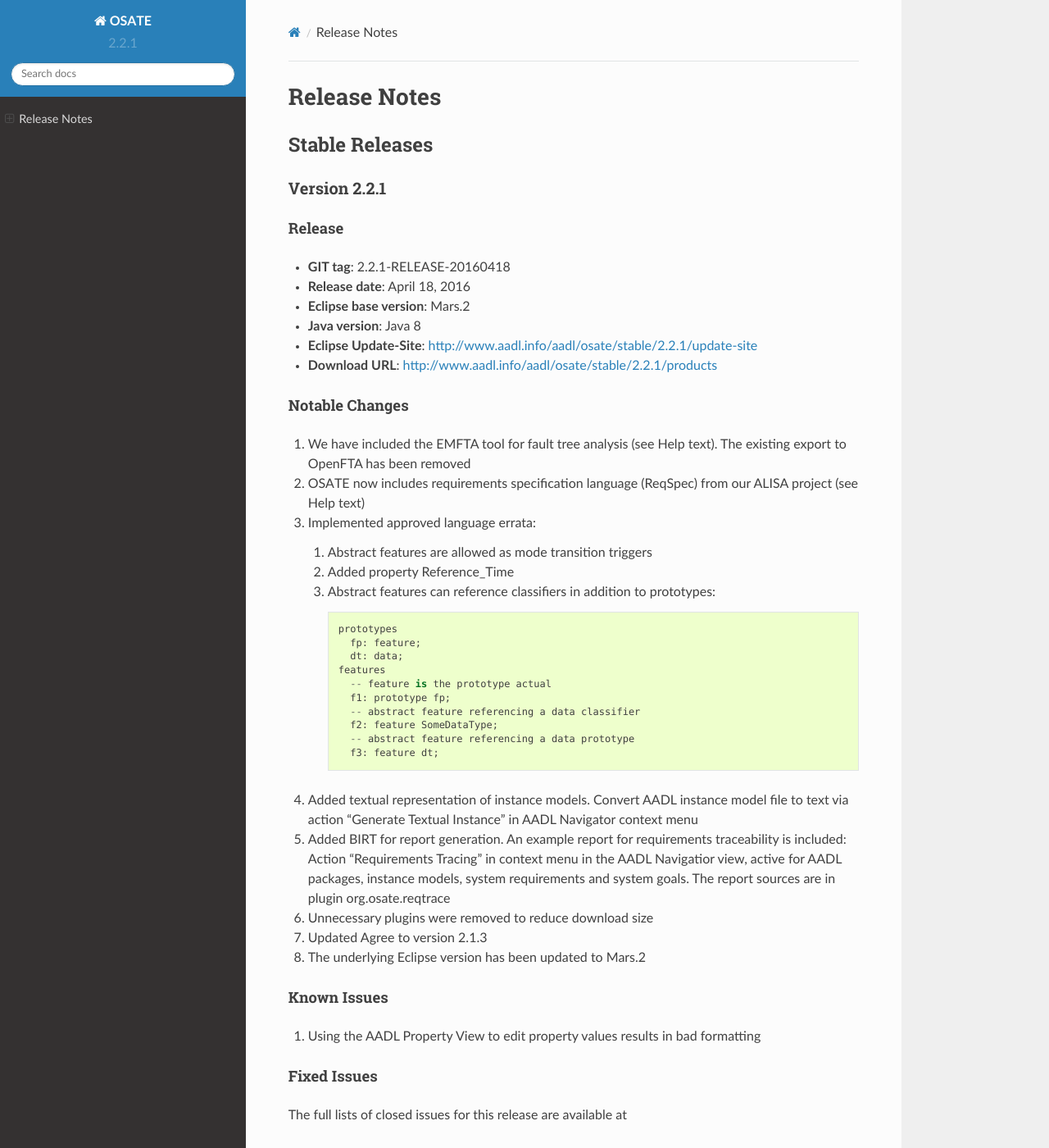
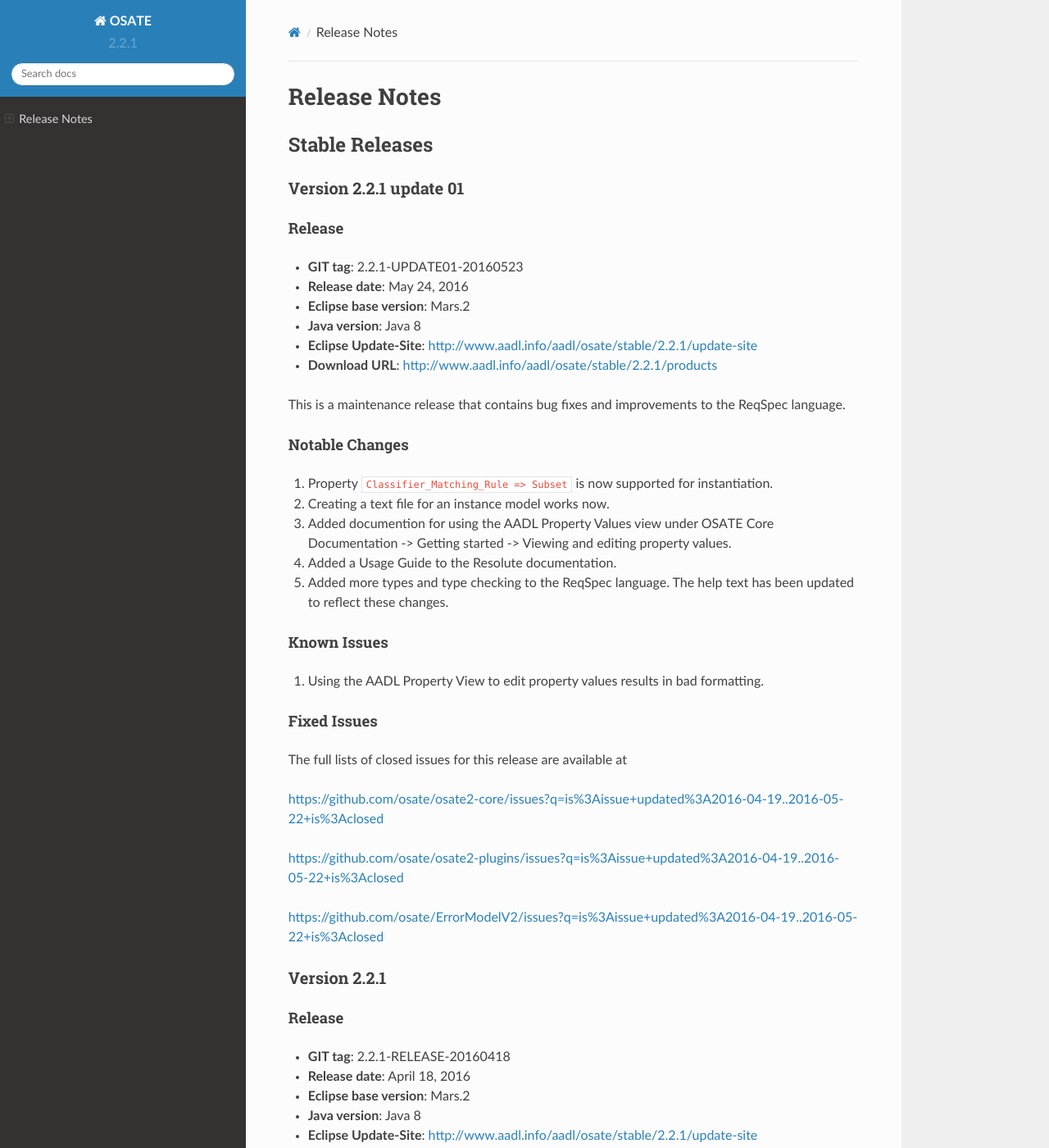
Before and after one commit to osate/website, a Sphinx documentation site: the page built from source/osate-releases.md, in a window 1280 px wide and 1400 px high. Shown: the whole window at 82% size. Built offline with Sphinx 7.4.7 and the Read the Docs theme 2.0.0, drawn with Linux system fonts in a browser that asks for light colours.

Commit message:
added release notes for 2.2.1 update 01

```diff
--- a/source/osate-releases.md
+++ b/source/osate-releases.md
@@ -1,6 +1,43 @@
 # Release Notes
 
 ## Stable Releases
+
+### Version 2.2.1 update 01
+
+#### Release
+
+  - **GIT tag**: 2.2.1-UPDATE01-20160523
+  - **Release date**: May 24, 2016
+  - **Eclipse base version**: Mars.2
+  - **Java version**: Java 8
+  - **Eclipse Update-Site**: <http://www.aadl.info/aadl/osate/stable/2.2.1/update-site>
+  - **Download URL**: <http://www.aadl.info/aadl/osate/stable/2.2.1/products>
+
+This is a maintenance release that contains bug fixes and improvements to the ReqSpec language.
+
+#### Notable Changes
+
+1.  Property `Classifier_Matching_Rule => Subset` is now supported for instantiation.
+2.  Creating a text file for an instance model works now.
+3.  Added documention for using the AADL Property Values view under OSATE Core Documentation
+    -> Getting started -> Viewing and editing property values.
+4.  Added a Usage Guide to the Resolute documentation.
+5.  Added more types and type checking to the ReqSpec language. The help text has been updated
+    to reflect these changes.
+
+#### Known Issues
+
+1.  Using the AADL Property View to edit property values results in bad formatting.
+
+#### Fixed Issues
+
+The full lists of closed issues for this release are available at
+
+<https://github.com/osate/osate2-core/issues?q=is%3Aissue+updated%3A2016-04-19..2016-05-22+is%3Aclosed>
+
+<https://github.com/osate/osate2-plugins/issues?q=is%3Aissue+updated%3A2016-04-19..2016-05-22+is%3Aclosed>
+
+<https://github.com/osate/ErrorModelV2/issues?q=is%3Aissue+updated%3A2016-04-19..2016-05-22+is%3Aclosed>
 
 ### Version 2.2.1
 
```
